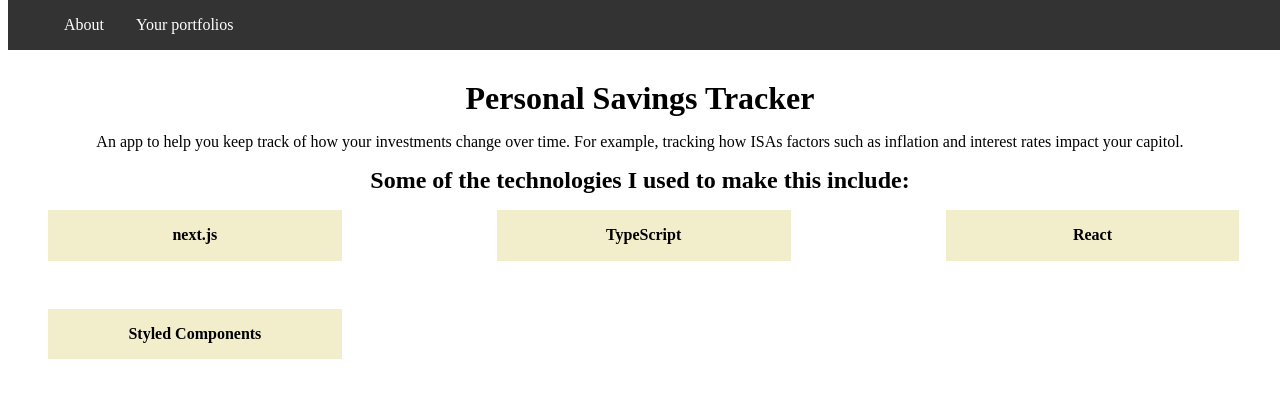
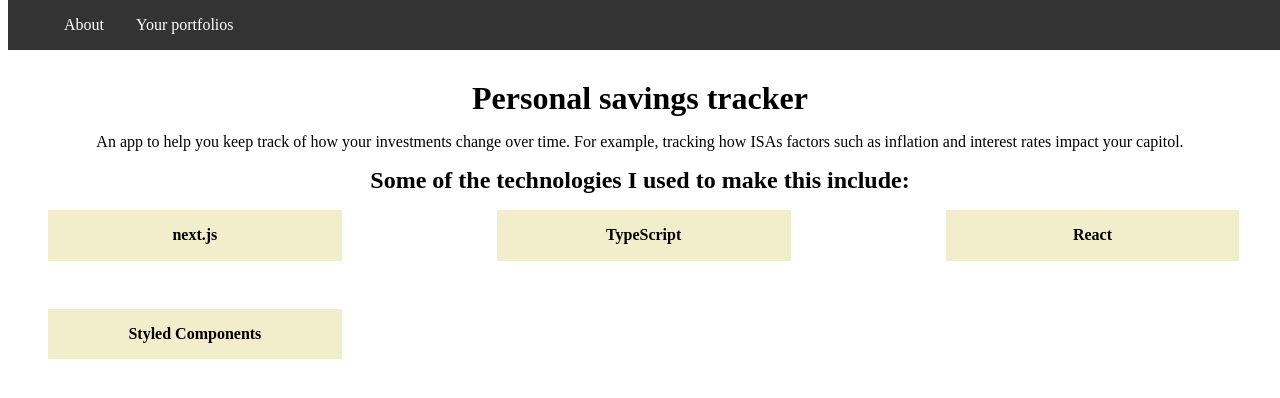
Before and after one commit to joeglDev/finance-app-front-end, a Next.js app: page / in a window 1280 px wide. Shown: the top 398 px of the page. Built offline with nearby package versions, Linux system fonts and the light colour scheme.

Commit message:
refactor/main(title to sentence case)

```diff
--- a/pages/About.tsx
+++ b/pages/About.tsx
@@ -16,7 +16,7 @@ const About = () => {
   return (
     <>
       <NavBar></NavBar>
-      <Title>Personal Savings Tracker</Title>
+      <Title>Personal savings tracker</Title>
       <MainText>{paragraphContent}</MainText>
       <SecondaryTitle>
         Some of the technologies I used to make this include:
```
